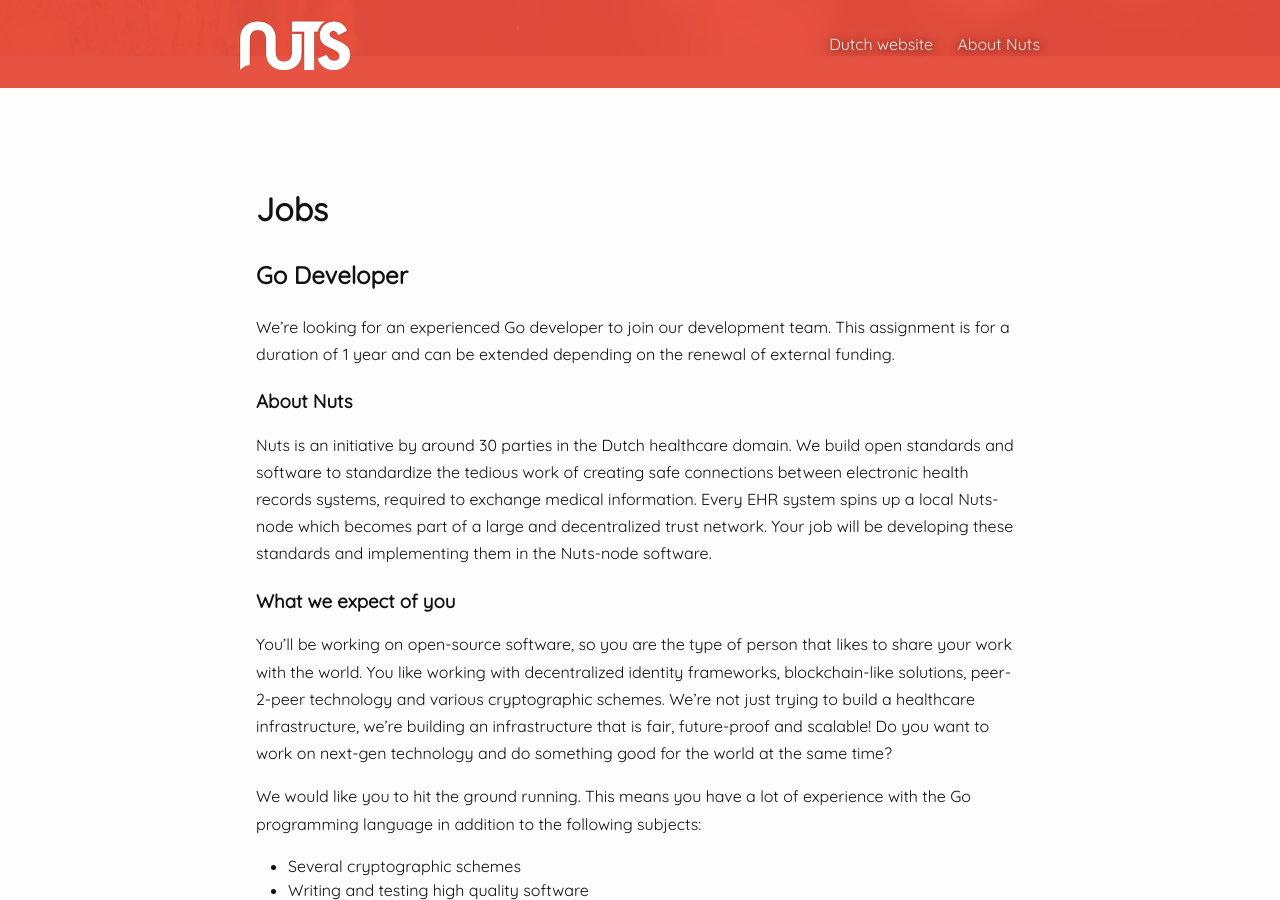
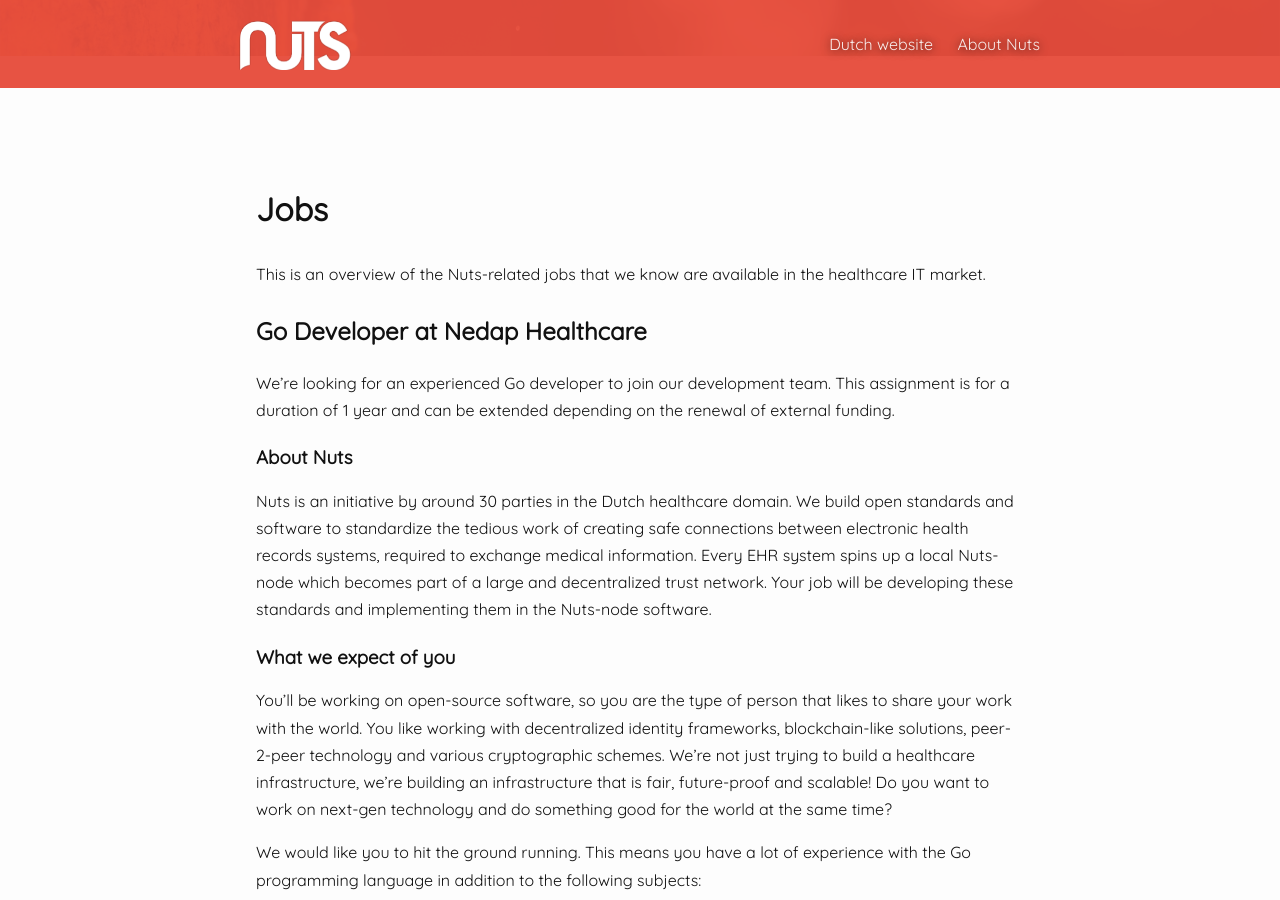
Before and after one commit to nuts-foundation/nuts-webpresence, a Jekyll site: the page built from en/jobs.md, in a window 1280 px wide and 900 px high, scrolled down 304 px. Built offline with Jekyll 4.4.1, drawn with Linux system fonts in a browser that asks for light colours.

Commit message:
Make it a little more explicit that this is not a vacancy at stichting Nuts

```diff
--- a/en/jobs.md
+++ b/en/jobs.md
@@ -7,7 +7,10 @@
 
 # Jobs
 
-## Go Developer
+This is an overview of the Nuts-related jobs that we know are available in the
+healthcare IT market.
+
+## Go Developer at Nedap Healthcare
 
 We’re looking for an experienced Go developer to join our development team. This
 assignment is for a duration of 1 year and can be extended depending on the
```
